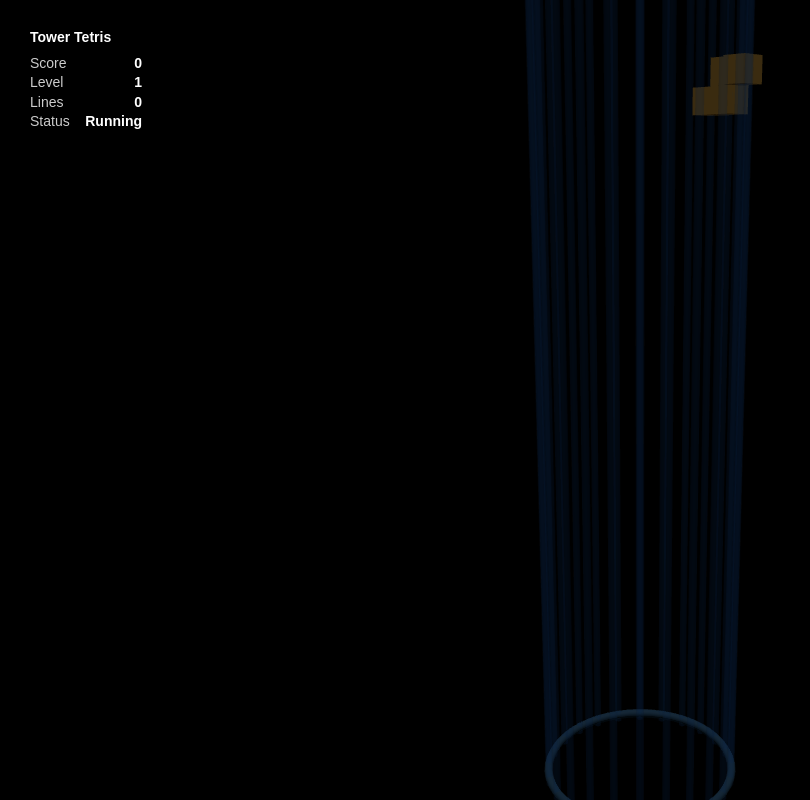
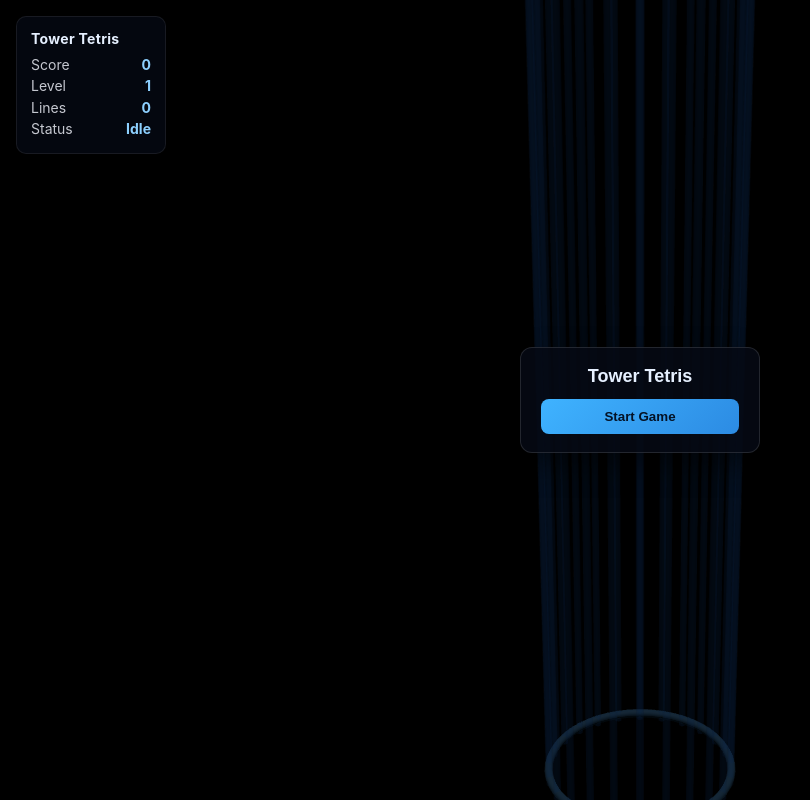
Before and after one commit to Ksizd/tetris, a website built with Vite: page index.html in a window 1280 px wide. Shown: the whole page, without its empty margins (0-810 px from the left). Built offline with nearby package versions, Linux system fonts and the light colour scheme; animation ran at ten frames a second.

Commit message:
UI overlays and input fixes for start flow

```diff
--- a/index.html
+++ b/index.html
@@ -37,12 +37,93 @@
         top: 16px;
         left: 16px;
         pointer-events: none;
+        color: #f5f7ff;
+        font-family: 'Inter', Arial, sans-serif;
+        font-size: 14px;
+      }
+
+      .hud-card {
+        background: rgba(6, 10, 20, 0.75);
+        border: 1px solid rgba(255, 255, 255, 0.08);
+        box-shadow: 0 8px 24px rgba(0, 0, 0, 0.35);
+        padding: 12px 14px;
+        border-radius: 10px;
+        min-width: 150px;
+        line-height: 1.4;
+        backdrop-filter: blur(6px);
+      }
+
+      .hud-title {
+        font-weight: 700;
+        letter-spacing: 0.3px;
+        margin-bottom: 6px;
+        color: #e6f0ff;
+      }
+
+      .hud-row {
+        display: flex;
+        justify-content: space-between;
+        gap: 8px;
+        margin: 2px 0;
+      }
+
+      .hud-label {
+        opacity: 0.8;
+      }
+
+      .hud-value {
+        font-weight: 700;
+        color: #8dd0ff;
+      }
+
+      #overlay {
+        position: absolute;
+        inset: 0;
+        display: flex;
+        align-items: center;
+        justify-content: center;
+        pointer-events: none;
+      }
+
+      .overlay-panel {
+        pointer-events: auto;
+        background: rgba(6, 10, 20, 0.85);
+        border: 1px solid rgba(255, 255, 255, 0.12);
+        padding: 18px 20px;
+        border-radius: 12px;
+        min-width: 240px;
+        text-align: center;
+        box-shadow: 0 12px 30px rgba(0, 0, 0, 0.45);
+        display: none;
+        gap: 12px;
+        flex-direction: column;
+      }
+
+      .overlay-title {
+        font-size: 18px;
+        font-weight: 700;
+        color: #e6f0ff;
+      }
+
+      .overlay-button {
+        padding: 10px 12px;
+        border-radius: 8px;
+        border: 0;
+        background: linear-gradient(135deg, #3fb3ff, #2c8be3);
+        color: #041225;
+        font-weight: 700;
+        cursor: pointer;
+      }
+
+      .overlay-button:hover {
+        filter: brightness(1.05);
       }
     </style>
   </head>
   <body>
     <div id="app">
       <canvas id="render-canvas"></canvas>
+      <div id="overlay"></div>
       <div id="hud"></div>
     </div>
     <script type="module" src="/src/main.ts"></script>
--- a/src/app/gameController.ts
+++ b/src/app/gameController.ts
@@ -4,10 +4,10 @@ import { GameState } from '../core/state/gameState';
 import { tickGame } from '../core/state/tick';
 import { createInitialGameState, GameConfig } from '../core/state/initialState';
 import { GameEvent, GameEventType } from './events';
+import { GameStatus } from '../core/types';
 
 /**
- * Application-layer controller: обрабатывает очередь команд и время,
- * отдаёт снэпшот состояния для рендера/ввода.
+ * Application-layer controller: orchestrates domain state updates, input commands and exposes snapshots.
  */
 export class GameController {
   private state: GameState;
@@ -40,8 +40,13 @@ export class GameController {
   }
 
   getSnapshot(): Readonly<GameState> {
-    // возвращаем копию, чтобы внешние мутации не портили внутреннее состояние
     return { ...this.state };
+  }
+
+  startNewGame(config?: Partial<GameConfig>): void {
+    const initial = createInitialGameState(config);
+    const timing = { ...initial.timing, fallProgressMs: initial.timing.fallIntervalMs };
+    this.state = { ...initial, timing, gameStatus: GameStatus.Running };
   }
 
   private flushCommands(): void {
--- a/src/core/state/tick.ts
+++ b/src/core/state/tick.ts
@@ -5,7 +5,11 @@ import { lockCurrentPiece } from './lock';
 import { beginClearingPhase } from './clearing';
 
 export function tickGame(state: GameState, deltaTimeMs: number): GameState {
-  if (state.gameStatus === GameStatus.GameOver || state.gameStatus === GameStatus.Paused) {
+  if (
+    state.gameStatus === GameStatus.GameOver ||
+    state.gameStatus === GameStatus.Paused ||
+    state.gameStatus === GameStatus.Idle
+  ) {
     return state;
   }
 
--- a/src/main.ts
+++ b/src/main.ts
@@ -1,10 +1,13 @@
 import { createRenderContext, resizeRenderer, renderScene } from './render';
 import { GameController } from './app/gameController';
 import { KeyboardInput } from './input/keyboardInput';
-import { HudView } from './ui/hud';
+import { HudView, mapGameStateToHudData } from './ui/hud';
+import { OverlayView } from './ui/overlay';
+import { mapGameStatusToUIState } from './ui/uiState';
 
 const canvas = document.getElementById('render-canvas') as HTMLCanvasElement | null;
 const hudContainer = document.getElementById('hud');
+const overlayContainer = document.getElementById('overlay');
 
 if (!canvas) {
   throw new Error('Render canvas element #render-canvas not found');
@@ -12,6 +15,10 @@ if (!canvas) {
 
 if (!hudContainer) {
   throw new Error('HUD container #hud not found');
+}
+
+if (!overlayContainer) {
+  throw new Error('Overlay container #overlay not found');
 }
 
 console.log('Tower Tetris 3D app initialized', { canvas, hudContainer });
@@ -23,6 +30,11 @@ const keyboard = new KeyboardInput({
 });
 keyboard.start();
 const hud = new HudView(hudContainer);
+const overlay = new OverlayView({
+  container: overlayContainer,
+  onStart: () => controller.startNewGame(),
+  onRestart: () => controller.startNewGame(),
+});
 
 let lastTimestamp = performance.now();
 
@@ -33,7 +45,8 @@ function loop(timestamp: number) {
   const snapshot = controller.update(deltaMs);
   renderScene(renderCtx, snapshot);
   renderCtx.renderer.render(renderCtx.scene, renderCtx.camera);
-  hud.render(snapshot);
+  hud.render(mapGameStateToHudData(snapshot));
+  overlay.render(mapGameStatusToUIState(snapshot.gameStatus));
 
   requestAnimationFrame(loop);
 }
--- a/src/ui/hud.ts
+++ b/src/ui/hud.ts
@@ -1,5 +1,12 @@
 import { GameState } from '../core/state/gameState';
 import { GameStatus } from '../core/types';
+
+export interface HudData {
+  score: number;
+  level: number;
+  linesCleared: number;
+  gameStatus: GameStatus;
+}
 
 interface HudElements {
   root: HTMLElement;
@@ -16,8 +23,8 @@ export class HudView {
     this.elements = this.createElements(container);
   }
 
-  render(state: Readonly<GameState>): void {
-    const { score, level, linesCleared, gameStatus } = state;
+  render(data: HudData): void {
+    const { score, level, linesCleared, gameStatus } = data;
     this.elements.score.textContent = score.toString();
     this.elements.level.textContent = level.toString();
     this.elements.lines.textContent = linesCleared.toString();
@@ -26,19 +33,11 @@ export class HudView {
 
   private createElements(container: HTMLElement): HudElements {
     const root = document.createElement('div');
-    root.style.background = 'rgba(0, 0, 0, 0.55)';
-    root.style.padding = '12px 14px';
-    root.style.borderRadius = '8px';
-    root.style.minWidth = '140px';
-    root.style.fontFamily = 'Arial, sans-serif';
-    root.style.fontSize = '14px';
-    root.style.lineHeight = '1.4';
-    root.style.pointerEvents = 'none';
+    root.className = 'hud-card';
 
     const title = document.createElement('div');
     title.textContent = 'Tower Tetris';
-    title.style.fontWeight = 'bold';
-    title.style.marginBottom = '6px';
+    title.className = 'hud-title';
 
     const scoreRow = this.createRow('Score');
     const levelRow = this.createRow('Level');
@@ -59,17 +58,15 @@ export class HudView {
 
   private createRow(label: string): { row: HTMLElement; value: HTMLElement } {
     const row = document.createElement('div');
-    row.style.display = 'flex';
-    row.style.justifyContent = 'space-between';
-    row.style.gap = '8px';
+    row.className = 'hud-row';
 
     const labelEl = document.createElement('span');
     labelEl.textContent = label;
-    labelEl.style.opacity = '0.8';
+    labelEl.className = 'hud-label';
 
     const valueEl = document.createElement('span');
     valueEl.textContent = '0';
-    valueEl.style.fontWeight = 'bold';
+    valueEl.className = 'hud-value';
 
     row.append(labelEl, valueEl);
     return { row, value: valueEl };
@@ -91,3 +88,12 @@ function formatStatus(status: GameStatus): string {
       return 'Idle';
   }
 }
+
+export function mapGameStateToHudData(state: Readonly<GameState>): HudData {
+  return {
+    score: state.score,
+    level: state.level,
+    linesCleared: state.linesCleared,
+    gameStatus: state.gameStatus,
+  };
+}
--- /dev/null
+++ b/src/ui/overlay.ts
@@ -0,0 +1,78 @@
+import { UIState } from './uiState';
+
+export interface OverlayParams {
+  container: HTMLElement;
+  onStart?: () => void;
+  onRestart?: () => void;
+}
+
+export class OverlayView {
+  private readonly container: HTMLElement;
+  private readonly onStart?: () => void;
+  private readonly onRestart?: () => void;
+  private readonly mainMenuPanel: HTMLElement;
+  private readonly gameOverPanel: HTMLElement;
+
+  constructor(params: OverlayParams) {
+    this.container = params.container;
+    this.onStart = params.onStart;
+    this.onRestart = params.onRestart;
+    this.mainMenuPanel = this.createMainMenuPanel();
+    this.gameOverPanel = this.createGameOverPanel();
+    this.container.append(this.mainMenuPanel, this.gameOverPanel);
+    this.hideAll();
+  }
+
+  render(uiState: UIState): void {
+    this.hideAll();
+    switch (uiState) {
+      case UIState.MainMenu:
+        this.mainMenuPanel.style.display = 'flex';
+        break;
+      case UIState.GameOver:
+        this.gameOverPanel.style.display = 'flex';
+        break;
+      default:
+        break;
+    }
+  }
+
+  private hideAll() {
+    this.mainMenuPanel.style.display = 'none';
+    this.gameOverPanel.style.display = 'none';
+  }
+
+  private createMainMenuPanel(): HTMLElement {
+    const panel = document.createElement('div');
+    panel.className = 'overlay-panel';
+    panel.dataset.testid = 'overlay-main-menu';
+    const title = document.createElement('div');
+    title.textContent = 'Tower Tetris';
+    title.className = 'overlay-title';
+    const button = document.createElement('button');
+    button.type = 'button';
+    button.textContent = 'Start Game';
+    button.className = 'overlay-button';
+    button.dataset.testid = 'overlay-start';
+    button.addEventListener('click', () => this.onStart?.());
+    panel.append(title, button);
+    return panel;
+  }
+
+  private createGameOverPanel(): HTMLElement {
+    const panel = document.createElement('div');
+    panel.className = 'overlay-panel';
+    panel.dataset.testid = 'overlay-game-over';
+    const title = document.createElement('div');
+    title.textContent = 'Game Over';
+    title.className = 'overlay-title';
+    const button = document.createElement('button');
+    button.type = 'button';
+    button.textContent = 'Restart';
+    button.className = 'overlay-button';
+    button.dataset.testid = 'overlay-restart';
+    button.addEventListener('click', () => this.onRestart?.());
+    panel.append(title, button);
+    return panel;
+  }
+}
--- /dev/null
+++ b/src/ui/uiState.ts
@@ -0,0 +1,23 @@
+import { GameStatus } from '../core/types';
+
+export enum UIState {
+  MainMenu = 'main_menu',
+  Playing = 'playing',
+  Paused = 'paused',
+  GameOver = 'game_over',
+}
+
+export function mapGameStatusToUIState(status: GameStatus): UIState {
+  switch (status) {
+    case GameStatus.Running:
+    case GameStatus.Clearing:
+      return UIState.Playing;
+    case GameStatus.Paused:
+      return UIState.Paused;
+    case GameStatus.GameOver:
+      return UIState.GameOver;
+    case GameStatus.Idle:
+    default:
+      return UIState.MainMenu;
+  }
+}
```
Also changed, not shown: src/app/__tests__/gameController.start.test.ts (added, +15 -0 lines), src/core/state/__tests__/tick.test.ts (+13 -6 lines), src/ui/__tests__/hud.test.ts (+3 -2 lines), src/ui/__tests__/overlay.test.ts (added, +45 -0 lines), src/ui/__tests__/uiState.test.ts (added, +19 -0 lines).
